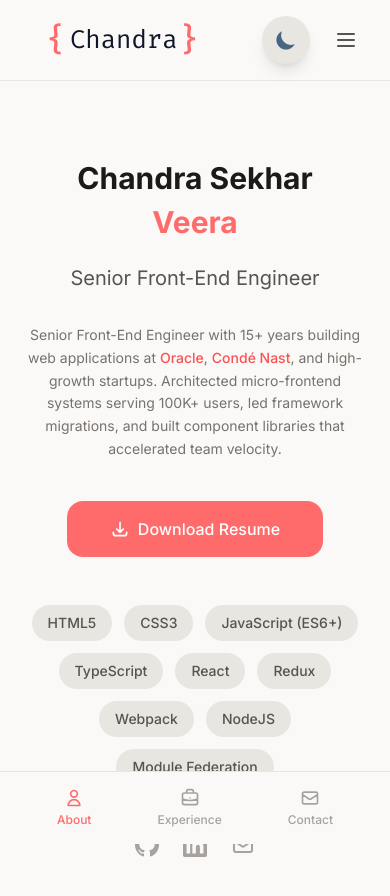
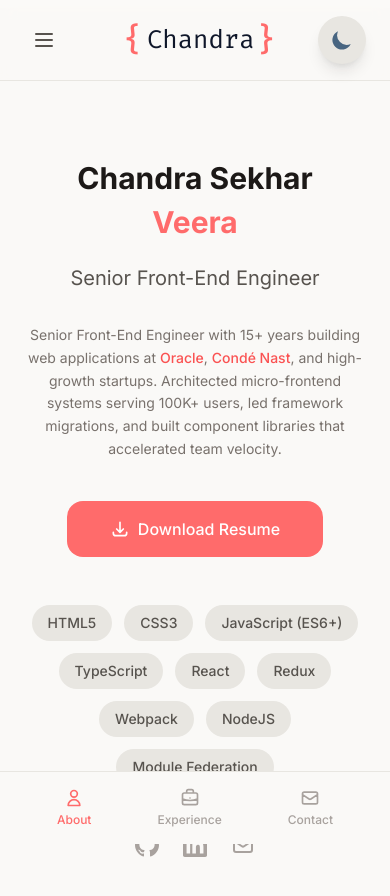
Before and after one commit to nuweb/portfolio, a React (Vite) app: page / in a window 390 px wide. Shown: the top 896 px of the page. Built offline with nearby package versions, Linux system fonts and the light colour scheme.

Commit message:
feat: move nav to left

```diff
--- a/src/app/components/Layout.tsx
+++ b/src/app/components/Layout.tsx
@@ -64,7 +64,27 @@ export function Layout() {
       {/* Header */}
       <header className="fixed top-0 left-0 right-0 z-50 bg-warm-50/80 dark:bg-navy-950/80 backdrop-blur-sm border-b border-warm-200 dark:border-navy-800">
         <nav className="max-w-[1200px] mx-auto px-6 py-4 flex items-center justify-between">
-          <NavLink to="/" className="flex items-center">
+          {/* Mobile Menu Button - Left side for thumb accessibility */}
+          <div className="flex items-center gap-4 md:hidden">
+            <button
+              className="p-2 text-warm-600 dark:text-navy-300"
+              onClick={() => setIsMobileMenuOpen(!isMobileMenuOpen)}
+              aria-label={isMobileMenuOpen ? 'Close menu' : 'Open menu'}
+            >
+              {isMobileMenuOpen ? (
+                <svg className="w-6 h-6" fill="none" stroke="currentColor" viewBox="0 0 24 24">
+                  <path strokeLinecap="round" strokeLinejoin="round" strokeWidth={2} d="M6 18L18 6M6 6l12 12" />
+                </svg>
+              ) : (
+                <svg className="w-6 h-6" fill="none" stroke="currentColor" viewBox="0 0 24 24">
+                  <path strokeLinecap="round" strokeLinejoin="round" strokeWidth={2} d="M4 6h16M4 12h16M4 18h16" />
+                </svg>
+              )}
+            </button>
+          </div>
+
+          {/* Logo - Center on mobile, left on desktop */}
+          <NavLink to="/" className="flex items-center md:order-first">
             <Logo />
           </NavLink>
 
@@ -88,24 +108,9 @@ export function Layout() {
             <ThemeToggle />
           </div>
 
-          {/* Mobile Menu Button */}
-          <div className="flex items-center gap-4 md:hidden">
+          {/* Mobile Theme Toggle - Right side */}
+          <div className="flex items-center md:hidden">
             <ThemeToggle />
-            <button
-              className="p-2 text-warm-600 dark:text-navy-300"
-              onClick={() => setIsMobileMenuOpen(!isMobileMenuOpen)}
-              aria-label={isMobileMenuOpen ? 'Close menu' : 'Open menu'}
-            >
-              {isMobileMenuOpen ? (
-                <svg className="w-6 h-6" fill="none" stroke="currentColor" viewBox="0 0 24 24">
-                  <path strokeLinecap="round" strokeLinejoin="round" strokeWidth={2} d="M6 18L18 6M6 6l12 12" />
-                </svg>
-              ) : (
-                <svg className="w-6 h-6" fill="none" stroke="currentColor" viewBox="0 0 24 24">
-                  <path strokeLinecap="round" strokeLinejoin="round" strokeWidth={2} d="M4 6h16M4 12h16M4 18h16" />
-                </svg>
-              )}
-            </button>
           </div>
         </nav>
 
```
